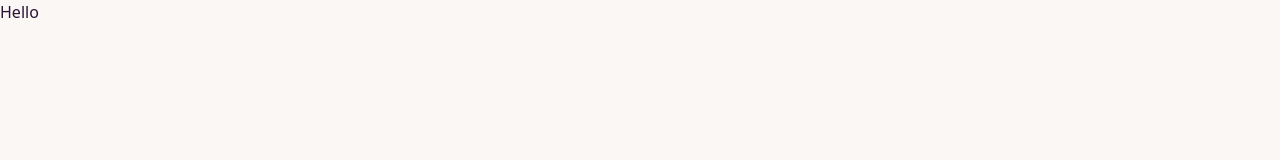
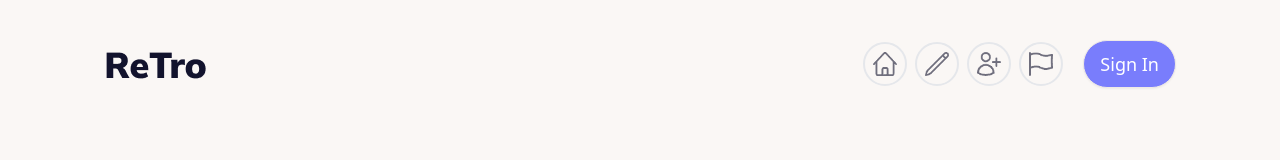
Before and after one commit to razzbabu4/retro-forum-api-6, a plain HTML site: page index.html in a window 1280 px wide. Drawn offline with nearby package versions, Linux system fonts and the light colour scheme.

Commit message:
complete navbar section

```diff
--- a/index.html
+++ b/index.html
@@ -12,7 +12,46 @@
 
 <body>
     <header>
-        <h1>Hello</h1>
+        <!-- navbar section -->
+        <section class="mr-2 lg:mx-24 lg:mt-8">
+            <div class="navbar bg-base-100">
+                <div class="navbar-start">
+                  <div class="dropdown">
+                    <div tabindex="0" role="button" class="btn btn-ghost lg:hidden">
+                      <svg xmlns="http://www.w3.org/2000/svg" class="h-5 w-5" fill="none" viewBox="0 0 24 24" stroke="currentColor"><path stroke-linecap="round" stroke-linejoin="round" stroke-width="2" d="M4 6h16M4 12h8m-8 6h16" /></svg>
+                    </div>
+                    <ul tabindex="0" class="menu menu-sm dropdown-content mt-3 z-[1] p-2 shadow bg-base-100 rounded-box w-52">
+                      <li><a>Home</a></li>
+                      <li><a>Edit Profile</a></li>
+                      <li><a>Add People</a></li>
+                      <li><a>Flag</a></li>
+                      <li><a>Sign In</a></li>
+                    </ul>
+                  </div>
+                  <img class="mx-auto lg:mx-0 cursor-pointer" src="./images/logo.png" alt="">
+                </div>
+
+                <div class="navbar-end hidden lg:flex">
+                  <div class="flex items-center gap-2">
+                    <div class="tooltip rounded-full border-2 cursor-pointer" data-tip="Home">
+                        <img class="h-10 w-10  p-2" src="./images/home.png" alt="">
+                    </div>
+                    <div class="tooltip rounded-full border-2 cursor-pointer" data-tip="Edit">
+                        <img class="h-10 w-10  p-2" src="./images/pen.png" alt="">
+                    </div>
+                    <div class="tooltip rounded-full border-2 cursor-pointer" data-tip="Add">
+                        <img class="h-10 w-10  p-2" src="./images/add.png" alt="">
+                    </div>
+                    <div class="tooltip rounded-full border-2 cursor-pointer" data-tip="Flag">
+                        <img class="h-10 w-10  p-2" src="./images/flag.png" alt="">
+                    </div>
+                    <a class="ml-3 btn bg-[#797DFC] text-white text-lg font-medium text-center">Sign In</a>
+                  </div>
+                </div>
+              </div>
+        </section>
+
+        <!-- banner section -->
     </header>
 
     <main>
```
Also changed, not shown: images/add.png (added), images/flag.png (added), images/home.png (added), images/pen.png (added).
